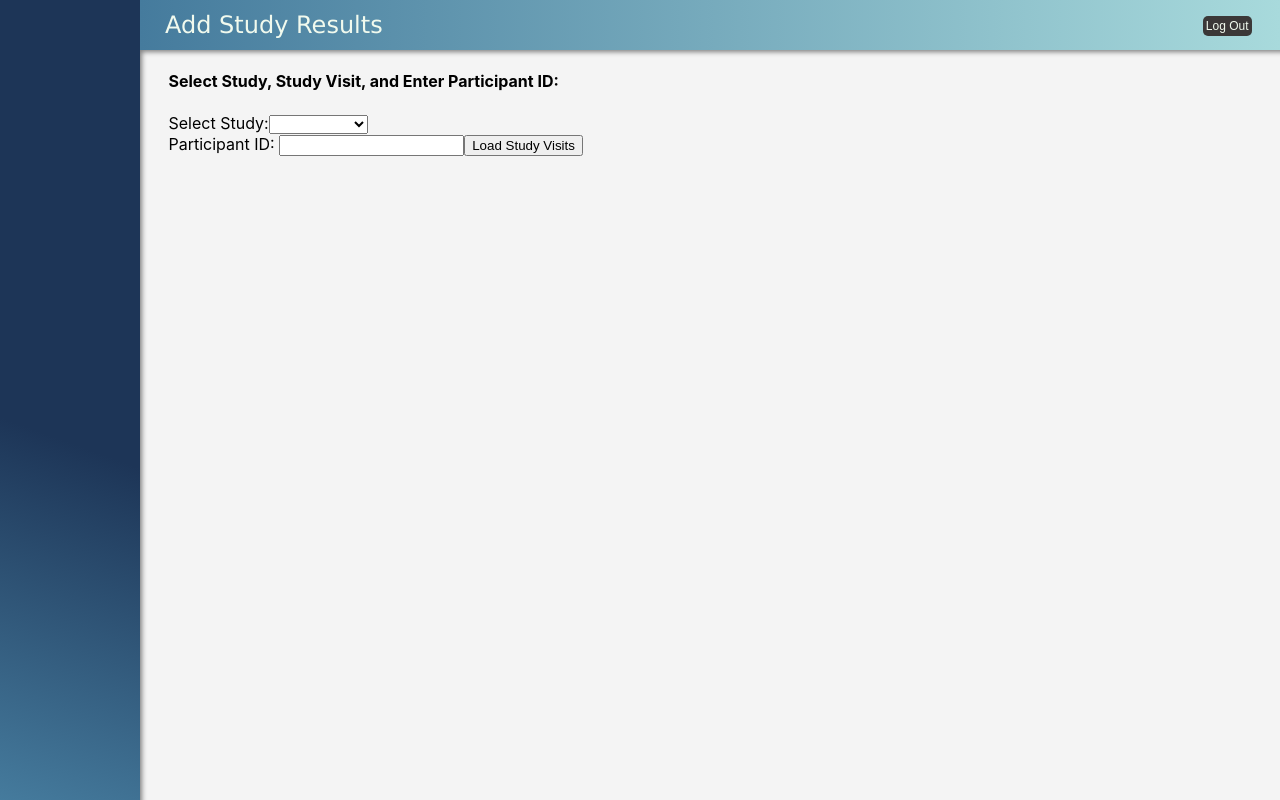
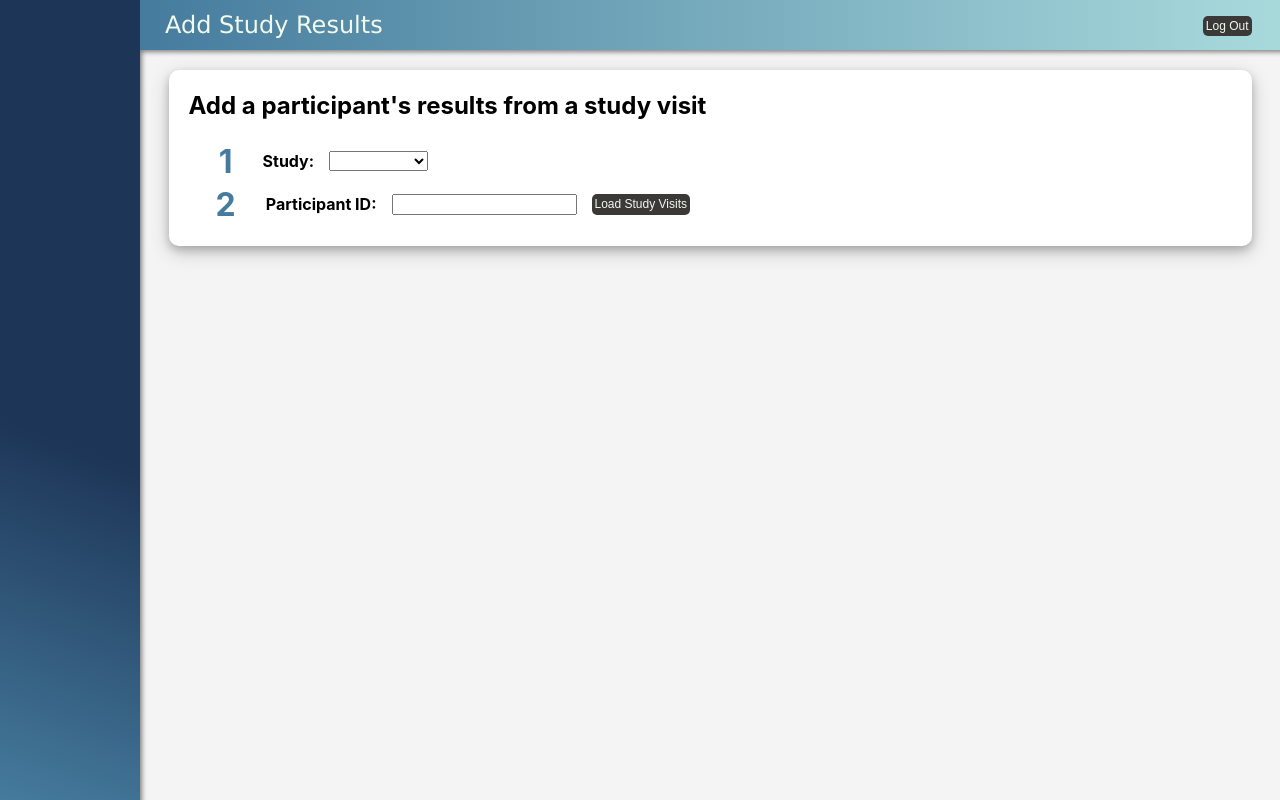
Before and after one commit to lisamartelly/return-of-results, a Flask app: template templates/add-results.html in a window 1280 px wide. Run offline with Flask 2, Linux system fonts and the light colour scheme; the template is opened without the code that fills it, so the values that code supplies are empty; some libraries are stand-ins or nearby versions.

Commit message:
updated react form

```diff
--- a/static/css/site-css.css
+++ b/static/css/site-css.css
@@ -181,6 +181,8 @@ a.nav-link, .dropdown-button {
 
 .planning-num {
     color: rgba(69,123,157,1);
+    margin-top: 2px;
+    margin-bottom: 2px;
 }
 
 .test {
@@ -208,6 +210,29 @@ a.nav-link, .dropdown-button {
     width: 90%;
 }
 
+.plan-results {
+    display: flex;
+    flex-direction: row;
+    width: 90%;
+    margin-left: 30px;
+}
+
+.add-results .flex-row {
+    justify-content:center
+}
+
+#id_check_msg {
+    justify-content:flex-start;
+    padding-left: 18px;
+}
+
+#hcp_info {
+    padding-left: 75px;
+}
+
+.react-element-margin {
+    margin-left: 15px;;
+}
 
 
 .search {
@@ -237,6 +262,13 @@ ul#participant-hcp-info {
     flex-wrap: wrap;
     justify-content: space-around;
     align-items: center;
+}
+
+.flex-col {
+    display: flex;
+    flex-direction: column;
+    flex-wrap: wrap;
+    align-items: flex-start;
 }
 
 .between-row {
--- a/static/js/results.jsx
+++ b/static/js/results.jsx
@@ -62,11 +62,11 @@ function ResultsForm() {
                 document.querySelector('#resultsInput').style.display = "";
                 document.querySelector('#hcp_info').style.display = "none";
                 document.querySelector('#hcp_info').innerHTML = `
-                <h3>Participant's HCP Contact Info:</h3>
-                <p>HCP Full Name: ${responseData.hcp_phone} </p>
-                <p>HCP Phone: ${responseData.hcp_phone} </p>
-                <p>HCP Email: ${responseData.hcp_email} </p>
-                <p>HCP Practice: ${responseData.hcp_practice} </p>
+                <h3>Participant's Healthcare Provider Contact Info For Urgent Results:</h3>
+                <p><b>HCP Full Name:</b> ${responseData.hcp_phone} </p>
+                <p><b>HCP Phone:</b> ${responseData.hcp_phone} </p>
+                <p><b>HCP Email:</b> ${responseData.hcp_email} </p>
+                <p><b>HCP Practice:</b> ${responseData.hcp_practice} </p>
                 `
             }
             else if (responseData.code === 0) {
@@ -152,40 +152,60 @@ function ResultsForm() {
     }
 
     return (
+        <div class="add-results basic-box">
             <div>
-            <div>
-            <div id ="hcp_info"></div>
-            <h4>Select Study, Study Visit, and Enter Participant ID:</h4>
-                <label>Select Study:</label>
-                    <select id="studyId" name="studyId" value={studySelected} onChange={handleStudySelected}>
+            <h2>Add a participant's results from a study visit</h2>
+            <div class="flex-row">
+                <div><h1 class="planning-num">1</h1></div>
+                <div class="plan-results">
+                <label><b>Study:</b></label>
+                    <select id="studyId" name="studyId" class="react-element-margin" value={studySelected} onChange={handleStudySelected}>
                         <option>Choose here</option>
                         {studies.map((data) => (
                         <option key={data.study_id} value={data.study_id}> {data.study_name}</option>
                         ))}
                     </select>
                 </div>
-            <div>
-                <label>Participant ID: </label>
-                <input type="number" id="participantId" name="participantId" />
-                <button id="checkParticipantIdBtn" onClick={handleParticipantInput}>Load Study Visits</button>
-                <div id="id_check_msg"></div>
                 </div>
+            </div>
+            <div class="flex-row">
+                <div><h1 class="planning-num">2</h1></div>
+                <div class="plan-results">
+                    <label><b>Participant ID:</b> </label>
+                    <input type="number" class="react-element-margin" id="participantId" name="participantId" />
+                    <button id="checkParticipantIdBtn" class="button small-button react-element-margin" onClick={handleParticipantInput}>Load Study Visits</button>
+                </div>
+                </div>
+                <div class="flex-row">
+                    <div></div>
+                    <div class="plan-results" id="id_check_msg"></div>
+                </div>
+
             <div id="resultsInput" style = {{display: "none"}}>
-            <label>Study Visit: </label>
-                <select required id="visit" name="visit" onChange={e => handleVisitSelected(e)}>
+            <div class="flex-row">
+                <div><h1 class="planning-num">3</h1></div>
+                <div class="plan-results">
+                    <label><b>Study Visit: </b></label>
+                        <select required id="visit" class="react-element-margin" name="visit" onChange={e => handleVisitSelected(e)}>
                             <option >Choose here</option>
                             {allVisits.map(visit => (
                             <option key={visit} value={visit}> {visit}</option>
                             ))}
                         </select>
+                </div>
+            </div>
 
-            <h4>Add Results For This Study Visit:</h4>
+            <div class="flex-row">
+                <div><h1 class="planning-num">4</h1></div>
+
+            <div class="plan-results flex-col">
+            {/* <h4>Enter Result Info:</h4>   */}
             <table>
                 <thead>
                     <tr>
-                        <th>test</th>
-                        <th>test result</th>
-                        <th>is this urgent?</th>
+                        <td width="15%"><b>Test</b></td>
+                        <td width="15%"><b>Test result</b></td>
+                        <td width="15%"><b>Is this urgent?</b></td>
                     </tr>
                 </thead>
                 <tbody>
@@ -206,15 +226,24 @@ function ResultsForm() {
                             <input type="checkbox" name="urgent" onChange={e => {
                                 handleChange(index, e);
                                 handleUrgentValue(e)}}/>
+                            Yes
                         </td>
                     </tr>
                 ))}
+                <tr>
+                    <td><button className="button add small-button" type="button" onClick={addFormFields}>Add another result for this visit</button></td>
+                    <td></td>
+                    <td><button className="button submit small-button" onClick={handleSubmit}>Submit results</button></td>
+
+                </tr>
                 </tbody>
             </table>
-                <button className="button add" type="button" onClick={addFormFields}>Add</button>
-                <button className="button submit" onClick={handleSubmit}>Submit</button>
-                <div id="update-success"></div>
+
             </div>
+
+            </div>
+            </div>
+            <div id ="hcp_info"></div>
         </div>
         )}
 
```
Lines whose indentation alone changed are shown as unchanged.
